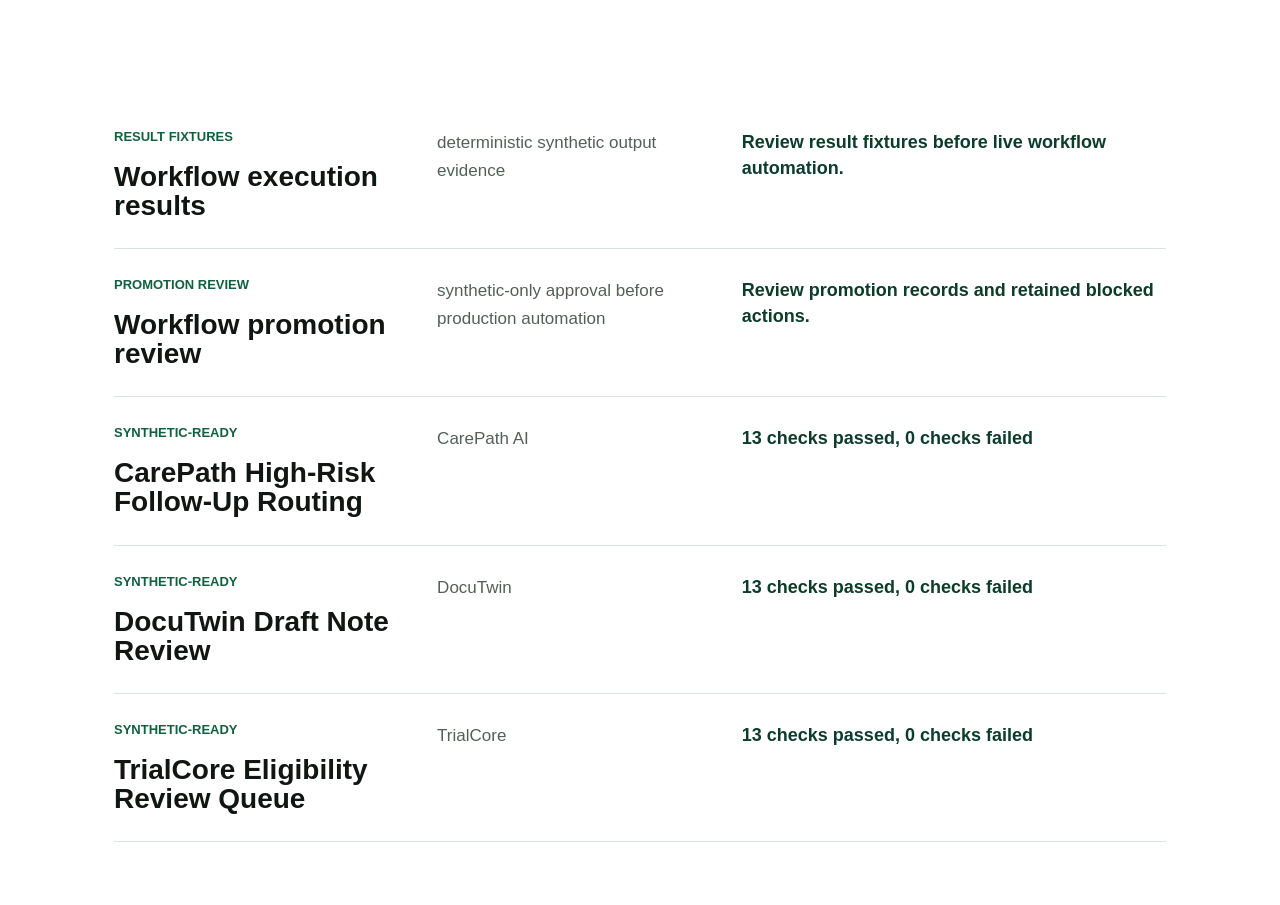
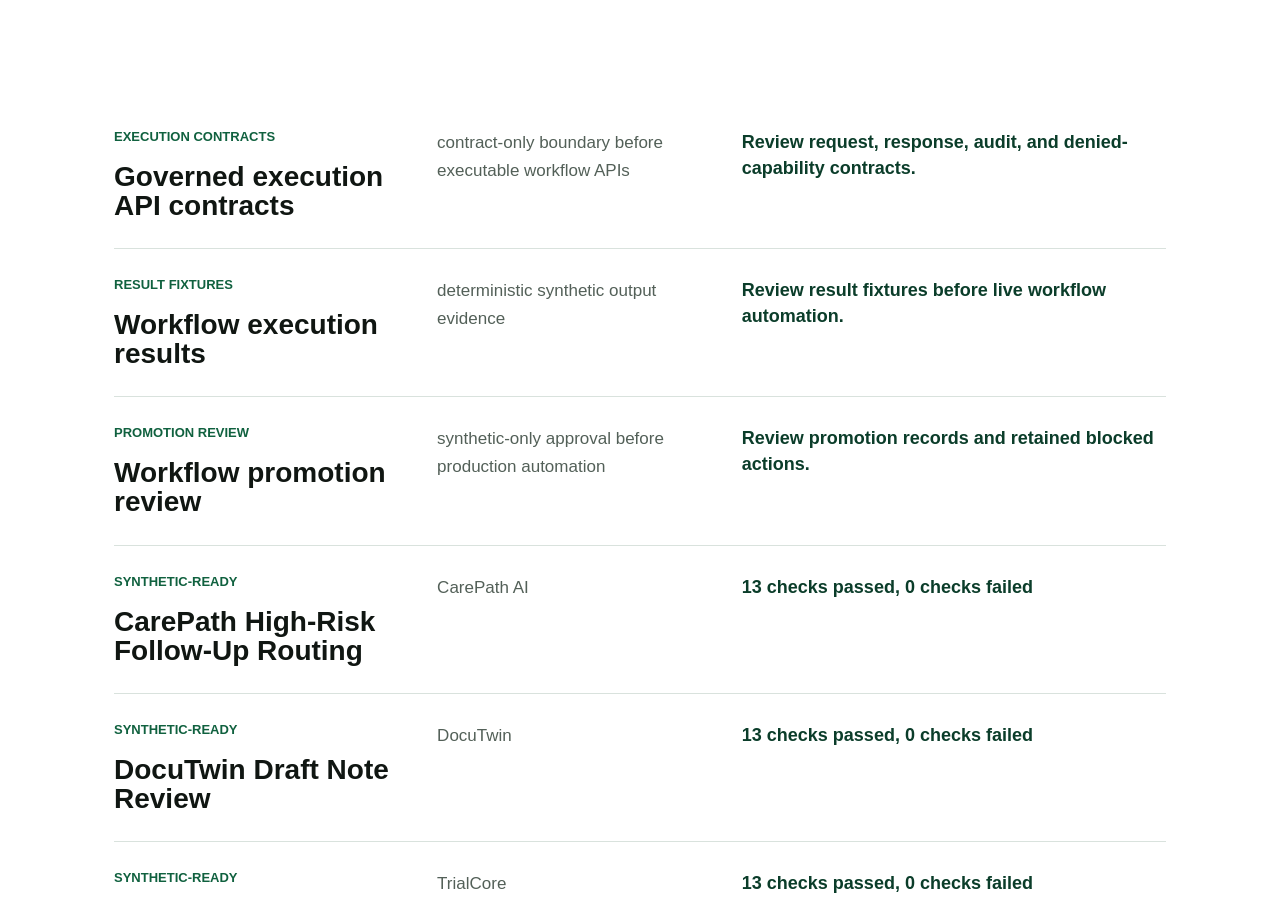
Before and after one commit to temitayodahunsi777/scrimed-site, a Next.js app: page /workflows in a window 1280 px wide. Shown: the part 900-1805 px from the top of the page. Built offline with nearby package versions, Linux system fonts and the light colour scheme.

Commit message:
Wire governed contracts into product surfaces

```diff
--- a/app/page.tsx
+++ b/app/page.tsx
@@ -34,6 +34,7 @@
   { label: "Context", value: "/api/operating-context" },
   { label: "Agents", value: "/api/agents/workflows" },
   { label: "Workflows", value: "/api/workflows/executions" },
+  { label: "Exec API", value: "/api/workflows/contracts" },
   { label: "Results", value: "/api/workflows/results" },
   { label: "Validation", value: "/api/workflows/results/validation" },
   { label: "Promotion", value: "/api/workflows/promotion-review" },
@@ -115,6 +116,9 @@
               <div>
                 <span className="trace-dot" /> Result validation and promotion review active
               </div>
+              <div>
+                <span className="trace-dot trace-dot-alt" /> Governed execution contracts defined
+              </div>
             </div>
           </aside>
         </div>
@@ -156,7 +160,7 @@
       <section className="section-band roadmap-band" id="roadmap">
         <div className="section-heading">
           <p className="eyebrow">Execution path</p>
-          <h2>Current focus: validate product workflows with synthetic clinical fixtures before live integrations.</h2>
+          <h2>Current focus: govern product workflows with synthetic fixtures and contract-only execution boundaries before live integrations.</h2>
         </div>
         <div className="roadmap-list">
           <article>
--- a/app/quality/page.tsx
+++ b/app/quality/page.tsx
@@ -10,7 +10,7 @@
         <p className="eyebrow">Quality gates</p>
         <h1>SCRIMED keeps execution moving by replacing blockers with explicit, safer quality gates.</h1>
         <p className="hero-text">
-          GitHub Actions remains a hardening item, while Vercel deployment, executable synthetic validation, fixture change review, synthetic workflow execution, execution-result fixtures, integration fixture validation, readiness checks, and integration contracts form the current active quality path.
+          GitHub Actions remains a hardening item, while Vercel deployment, executable synthetic validation, fixture change review, synthetic workflow execution, execution-result fixtures, result validation, promotion review, governed execution contracts, integration fixture validation, readiness checks, and integration contracts form the current active quality path.
         </p>
       </section>
 
@@ -55,6 +55,10 @@
           <span>Promotion</span>
           <strong>{summary.workflowPromotionReview.approved}</strong>
         </article>
+        <article>
+          <span>Contracts</span>
+          <strong>{summary.workflowExecutionContracts.ready}</strong>
+        </article>
       </section>
 
       <section className="table-section" aria-label="SCRIMED quality gates">
--- a/app/workflows/page.tsx
+++ b/app/workflows/page.tsx
@@ -39,6 +39,16 @@
       <section className="table-section" aria-label="Synthetic workflow executions">
         <article className="module-row">
           <div>
+            <span>execution contracts</span>
+            <h2>Governed execution API contracts</h2>
+          </div>
+          <p>contract-only boundary before executable workflow APIs</p>
+          <a className="module-link" href="/workflows/contracts">
+            Review request, response, audit, and denied-capability contracts.
+          </a>
+        </article>
+        <article className="module-row">
+          <div>
             <span>result fixtures</span>
             <h2>Workflow execution results</h2>
           </div>
```
Also changed, not shown: app/hub/page.tsx (+6 -1 lines), 1 other file (tests, documents, lock files or other folders).
